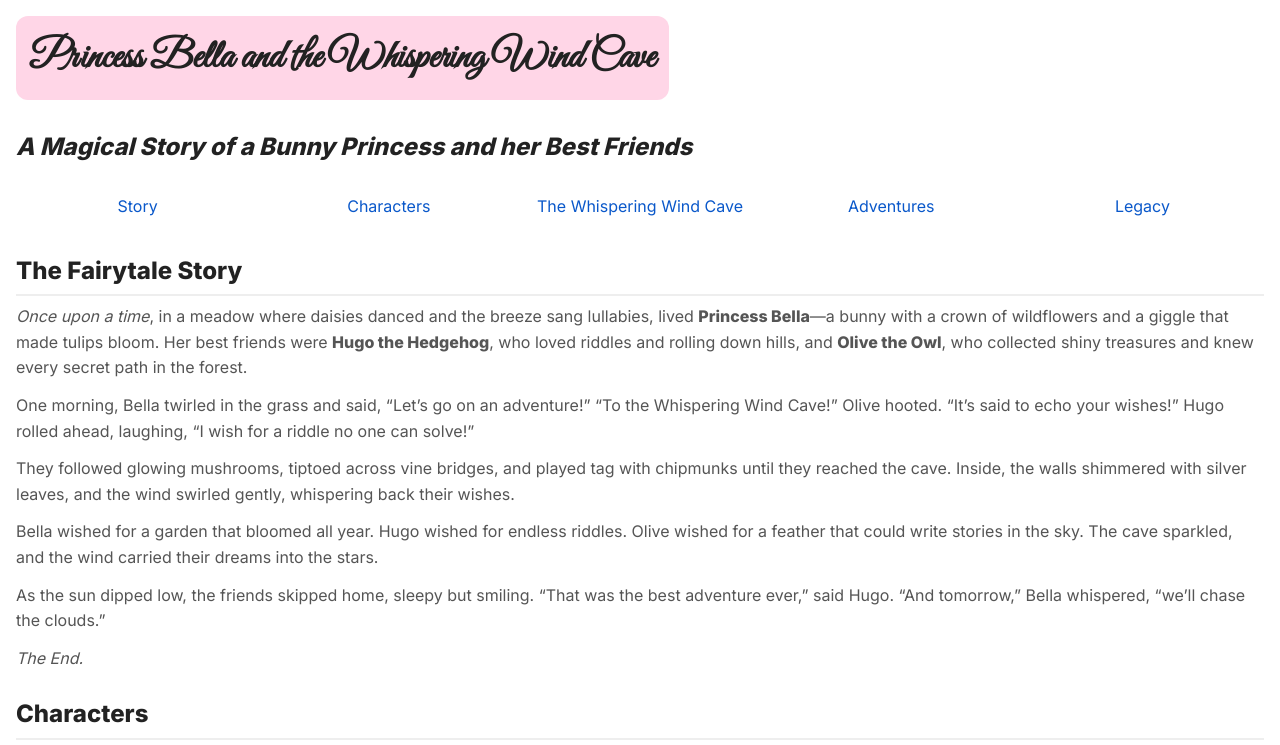
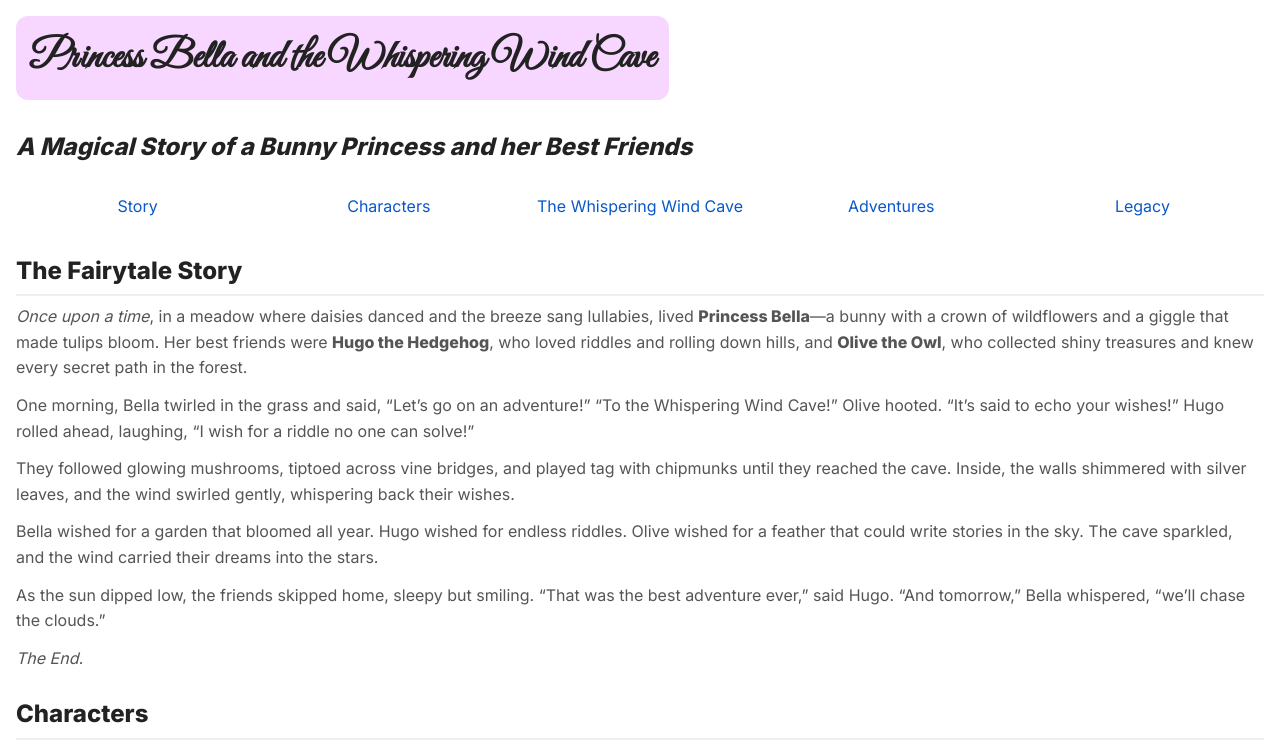
Before and after one commit to giannascuteri903/FEFFall2025, a plain HTML site: page Assignment2/index.html in a window 1280 px wide. Shown: the top 745 px of the page. Drawn offline with Linux system fonts and the light colour scheme.

Commit message:
Add light pink background to page title

```diff
--- a/Assignment2/styles.css
+++ b/Assignment2/styles.css
@@ -152,7 +152,7 @@ footer {
 
 /* Light pink background for title */
 header h1 {
-  background: #ffd6e7;   /* light pink */
+  background: #f7d6ff;   /* light pink */
   display: inline-block; /* only wraps the text */
   padding: 10px 14px;
   border-radius: 12px;
```
